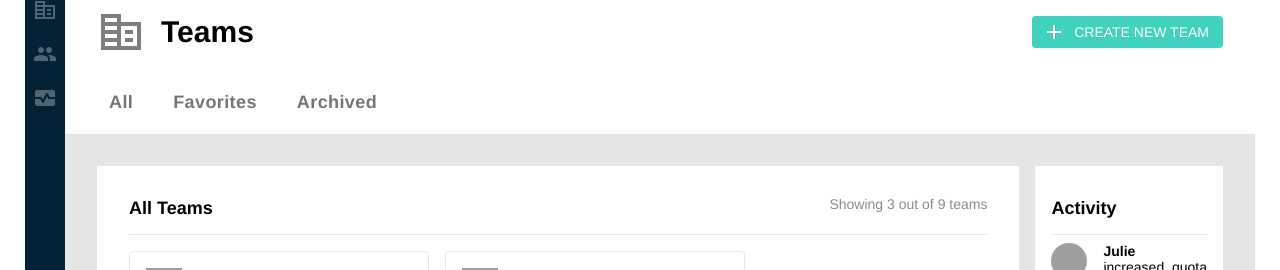
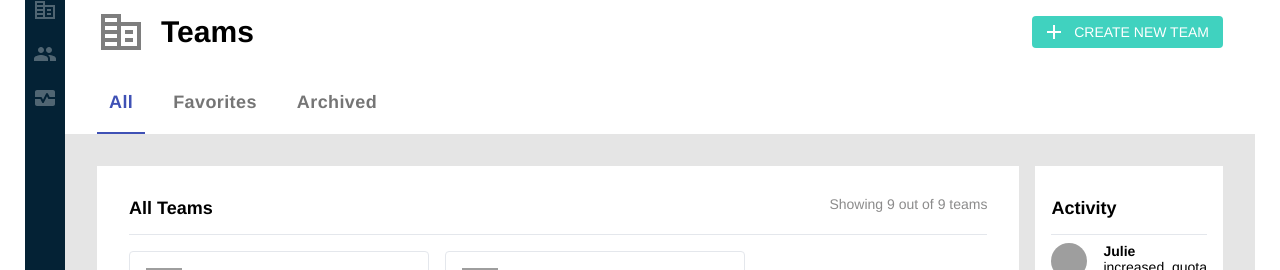
Before and after one commit to syfqy/narwhal-app, a React (Create React App) app: page / in a window 1280 px wide. Shown: the part 131-401 px from the top of the page. Built offline with nearby package versions, Linux system fonts and the light colour scheme; grey boxes are pictures that could not be loaded; a web font is replaced by a local one.

Commit message:
feat (tabs): implement behavior for tabs to filter teams

```diff
--- a/src/components/App.js
+++ b/src/components/App.js
@@ -1,6 +1,7 @@
 // import './App.css';
 import '../assets/styles/styles.css';
 
+import React, {useState}  from "react";
 import SideNavBar from './SideNavBar';
 import Header from './Header';
 import MainNavBar from './MainNavBar';
@@ -8,13 +9,23 @@ import MainBackground from './MainBackground';
 import Footer from './Footer';
 
 function App() {
+
+  const [currentTab, setCurrentTab] = useState(0);
+
+  const changeTab = (newTab) => {
+      setCurrentTab(newTab);
+  }
+
   return (
-    <div className="App">
+  <div className="App">
       <div className="wrapper">
         <SideNavBar/>
         <MainNavBar />
-        <Header />
-        <MainBackground />
+        <Header
+          currentTab={currentTab}
+          changeTab={changeTab}
+           />
+        <MainBackground currentTab={currentTab}/>
         <Footer>Footer</Footer>
       </div>
     </div>
--- a/src/components/Header.js
+++ b/src/components/Header.js
@@ -3,7 +3,7 @@ import CorporateFareIcon from "@mui/icons-material/CorporateFare";
 import AddIcon from "@mui/icons-material/Add";
 import TeamsTabBar from "./TeamsTabBar";
 
-function Header() {
+function Header(props) {
   return (
     <div className="main-header">
       <div className="second-header">
@@ -16,7 +16,10 @@ function Header() {
           <p>CREATE NEW TEAM</p>
         </button>
       </div>
-      <TeamsTabBar />
+      <TeamsTabBar
+        currentTab={props.currentTab}
+        changeTab={props.changeTab}
+      />
     </div>
   );
 }
--- a/src/components/MainBackground.js
+++ b/src/components/MainBackground.js
@@ -2,10 +2,10 @@ import React from 'react'
 import MainContent from './MainContent';
 import ActivityFeed from './ActivityFeed';
 
-function MainBackground() {
+function MainBackground(props) {
   return (
     <section className="main-bg">
-        <MainContent />
+        <MainContent currentTab={props.currentTab}/>
         <ActivityFeed />
     </section>
   )
--- a/src/components/MainContent.js
+++ b/src/components/MainContent.js
@@ -2,16 +2,21 @@ import React from "react";
 import TeamCard from "./TeamCard";
 import data from "./data";
 
-function MainContent() {
+function MainContent(props) {
   const teams = data.teams;
-  const currentTab = "Favorites"
+
+  const currentTabMap = {
+    0: "All",
+    1: "Favorites",
+    2: "Archived",
+  }
 
   const getCurrentTeams = (()=>{
-    if (currentTab === "Favorites") {
+    if (currentTabMap[props.currentTab] === "Favorites") {
       return teams.filter((team) =>
         team.is_favorited
       )
-    } else if (currentTab === "Archived") {
+    } else if (currentTabMap[props.currentTab] === "Archived") {
       return teams.filter((team) =>
         team.is_archived
       )}
@@ -35,7 +40,7 @@ function MainContent() {
       </div>
 
       <div className="cards-grid">
-        {teams.map((team) => (
+        {currentTeams.map((team) => (
           <TeamCard
             key={team.id}
             name={team.name}
--- a/src/components/TeamsTabBar.js
+++ b/src/components/TeamsTabBar.js
@@ -2,32 +2,27 @@ import React, { useState } from "react";
 import Tab from "@material-ui/core/Tab";
 import Tabs from "@material-ui/core/Tabs";
 
-function TeamsTabBar() {
-
-  const [value, setValue] = useState("All");
+function TeamsTabBar(props) {
 
   return (
     <Tabs
-          value={value}
+      value={props.currentTab}
       textColor="primary"
       indicatorColor="primary"
-          onChange={(event, newValue) => {
-            setValue(newValue);
+      onChange={(e, value) => {
+        props.changeTab(value);
       }}
     >
       <Tab
-            style={{minWidth:"fit-content",
-                    marginRight: "1rem"}}
+        style={{ minWidth: "fit-content", marginRight: "1rem" }}
         label={<h2 className="tab-label">All</h2>}
       />
       <Tab
-            style={{minWidth:"fit-content",
-                    marginRight: "1rem"}}
+        style={{ minWidth: "fit-content", marginRight: "1rem" }}
         label={<h2 className="tab-label">Favorites</h2>}
       />
       <Tab
-            style={{minWidth:"fit-content",
-                    marginRight: "1rem"}}
+        style={{ minWidth: "fit-content", marginRight: "1rem" }}
         label={<h2 className="tab-label">Archived</h2>}
       />
     </Tabs>
```
Lines whose indentation alone changed are shown as unchanged.
